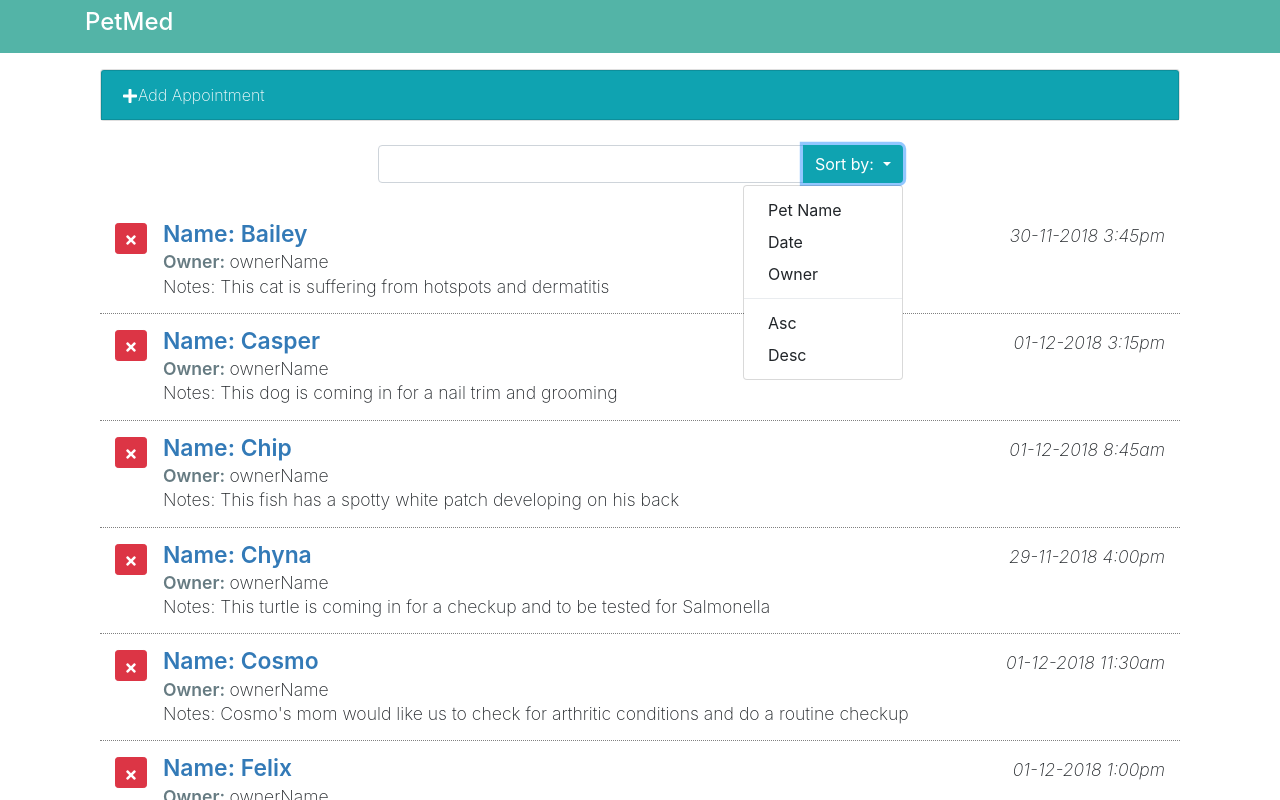
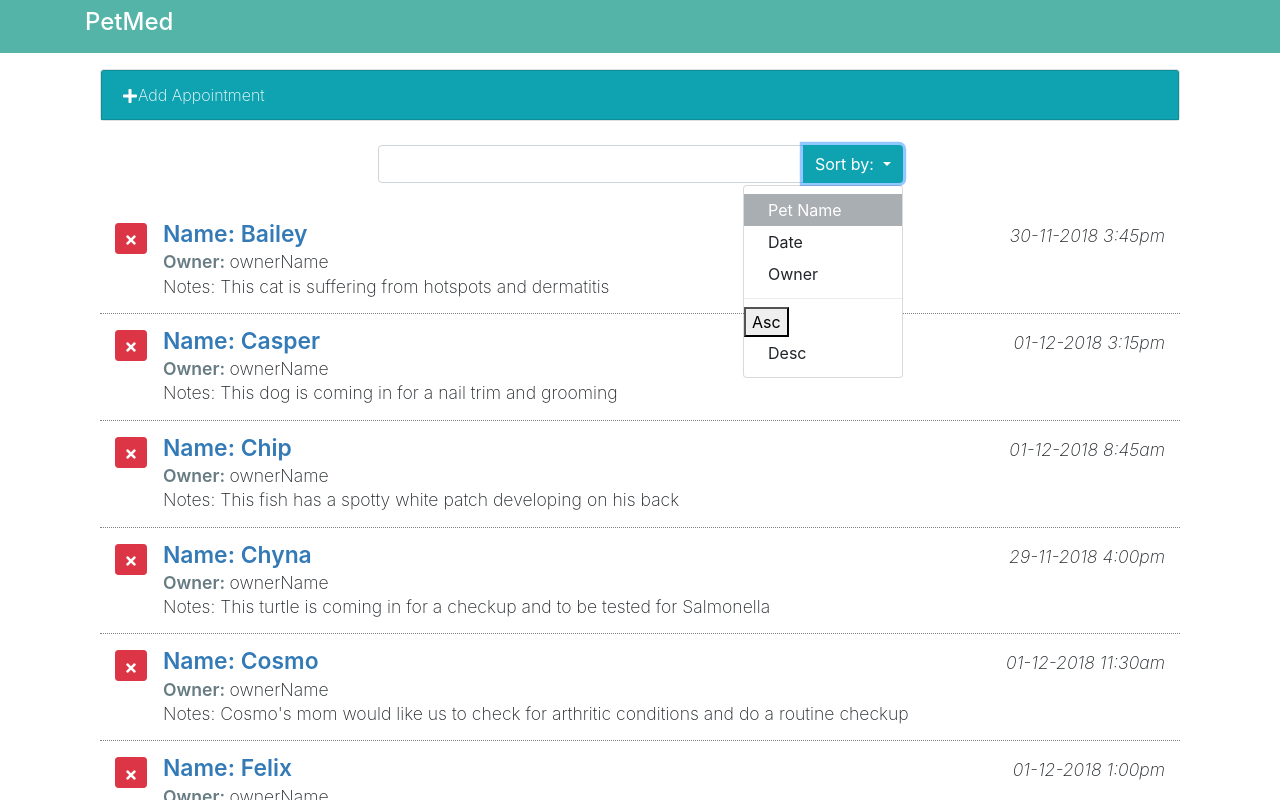
Before and after one commit to senaru/petMed, a React (Create React App) app: page / in a window 1280 px wide. Both pictures are taken after a click on the button "Sort by:". Shown: the top 800 px of the page. Built offline with nearby package versions, Linux system fonts and the light colour scheme.

Commit message:
managing the order drop down display

```diff
--- a/src/components/App.js
+++ b/src/components/App.js
@@ -91,7 +91,10 @@ class App extends Component {
                   formDisplay={this.state.formDisplay}
                   toggleForm={this.toggleForm}
                   addAppointment={this.addAppointment} />
-                <SearchAppointments />
+                <SearchAppointments
+                  orderBy={this.state.orderBy}
+                  orderDir={this.state.orderDir}
+                />
                 <ListAppointments
                   appointments={filteredAppointments}
                   deleteAppointment={this.deleteAppointment} />
--- a/src/components/SearchAppointments.js
+++ b/src/components/SearchAppointments.js
@@ -23,20 +23,20 @@ class SearchAppointments extends Component {
                         </button>
 
                         <div className="sort-menu dropdown-menu dropdown-menu-right">
-                            <button className="sort-by dropdown-item" href="#">
+                            <button className={"sort-by dropdown-item " + (this.props.orderBy == 'petName' ? 'active' : '')} href="#">
                                 Pet Name
                 </button>
-                            <button className="sort-by dropdown-item" href="#">
+                            <button className={"sort-by dropdown-item" + (this.props.orderBy == 'aptDate' ? 'active' : '')} href="#">
                                 Date
                 </button>
-                            <button className="sort-by dropdown-item" href="#">
+                            <button className={"sort-by dropdown-item" + (this.props.orderBy == 'ownerName' ? 'active' : '')} href="#">
                                 Owner
                 </button>
                             <div role="separator" className="dropdown-divider" />
-                            <button className="sort-by dropdown-item" href="#">
+                            <button className={"sort-by dropdown-item" + (this.props.orderDir == 'asc' ? 'active' : '')} href="#">
                                 Asc
                 </button>
-                            <button className="sort-by dropdown-item" href="#">
+                            <button className={"sort-by dropdown-item" + (this.props.orderDir == 'desc' ? 'active' : '')} href="#">
                                 Desc
                 </button>
                         </div>
```
